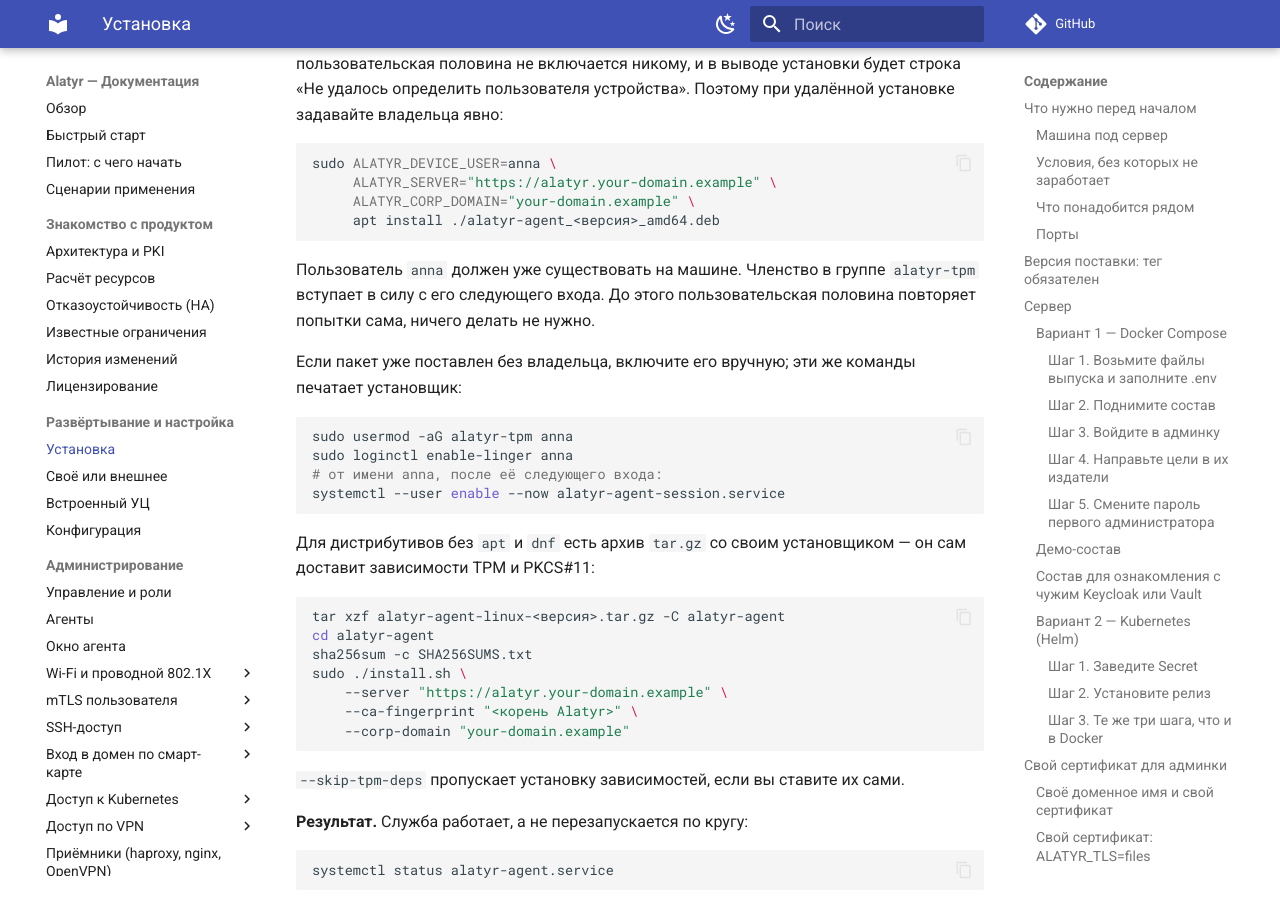
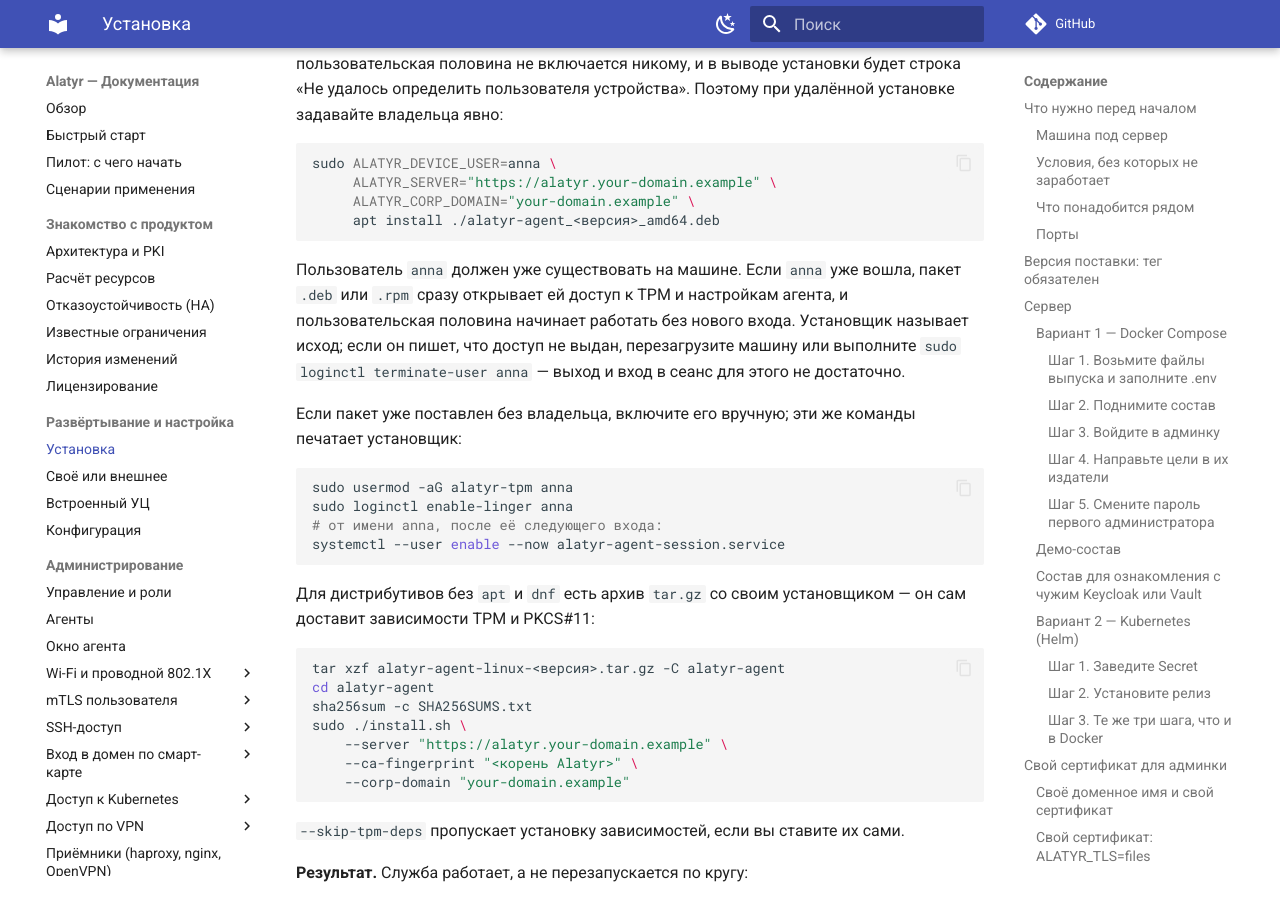
Before and after one commit to s3m4rgl/alatyr-docs, an MkDocs documentation site: the page built from docs/installation.md, in a window 1280 px wide and 900 px high, scrolled down 17129 px. Built offline with MkDocs 1.6.1 and Material for MkDocs 9.7.7, drawn with Linux system fonts in a browser that asks for light colours; comment, search, counter and statistics services are not loaded.

Commit message:
docs(linux): владелец уже вошёл — доступ к TPM без нового входа, запасной шаг

````diff
--- a/docs/installation.md
+++ b/docs/installation.md
@@ -708,9 +708,12 @@ sudo ALATYR_DEVICE_USER=anna \
      apt install ./alatyr-agent_<версия>_amd64.deb
 ```
 
-Пользователь `anna` должен уже существовать на машине. Членство в группе
-`alatyr-tpm` вступает в силу с его следующего входа. До этого пользовательская
-половина повторяет попытки сама, ничего делать не нужно.
+Пользователь `anna` должен уже существовать на машине. Если `anna` уже
+вошла, пакет `.deb` или `.rpm` сразу открывает ей доступ к TPM и настройкам
+агента, и пользовательская половина начинает работать без нового входа.
+Установщик называет исход; если он пишет, что доступ не выдан, перезагрузите
+машину или выполните `sudo loginctl terminate-user anna` — выход и вход в
+сеанс для этого не достаточно.
 
 Если пакет уже поставлен без владельца, включите его вручную; эти же
 команды печатает установщик:
````
